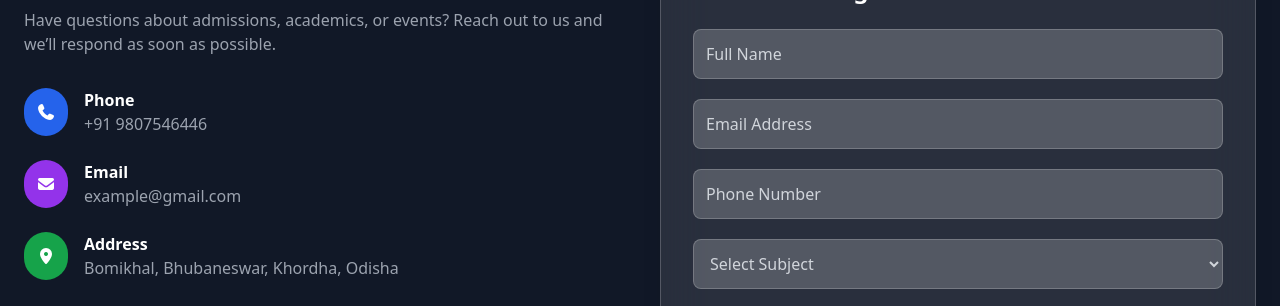
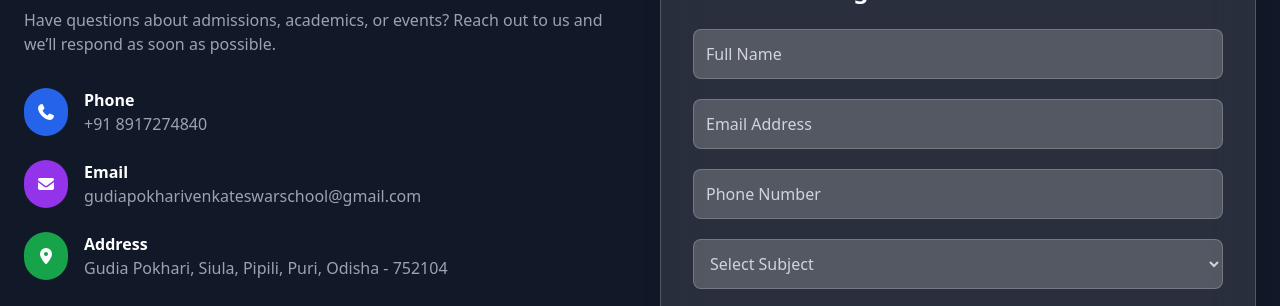
Before and after one commit to JAVA-ENTRPRISES/VENKATESWAR-GUDIAPOKHARI, a plain HTML site: page contact.html in a window 1280 px wide. Shown: the part 490-796 px from the top of the page. Drawn offline with nearby package versions, Linux system fonts and the light colour scheme.

Commit message:
Update contact.html

```diff
--- a/contact.html
+++ b/contact.html
@@ -53,7 +53,7 @@
             </div>
             <div>
               <h4 class="font-semibold">Phone</h4>
-              <p class="text-gray-400">+91 9807546446</p>
+              <p class="text-gray-400">+91 8917274840</p>
             </div>
           </div>
 
@@ -63,7 +63,7 @@
             </div>
             <div>
               <h4 class="font-semibold">Email</h4>
-              <p class="text-gray-400">example@gmail.com</p>
+              <p class="text-gray-400">gudiapokharivenkateswarschool@gmail.com</p>
             </div>
           </div>
 
@@ -74,7 +74,7 @@
             <div>
               <h4 class="font-semibold">Address</h4>
               <p class="text-gray-400">
-                Bomikhal, Bhubaneswar, Khordha, Odisha
+                Gudia Pokhari, Siula, Pipili, Puri, Odisha - 752104
               </p>
             </div>
           </div>
@@ -159,7 +159,7 @@
       <p class="mb-6">We’re here to answer all your questions.</p>
 
       <a
-        href="tel:+919807546446"
+        href="tel:+918917274840"
         class="bg-white text-blue-600 px-6 py-3 rounded-lg font-semibold"
       >
         Call Now
```
